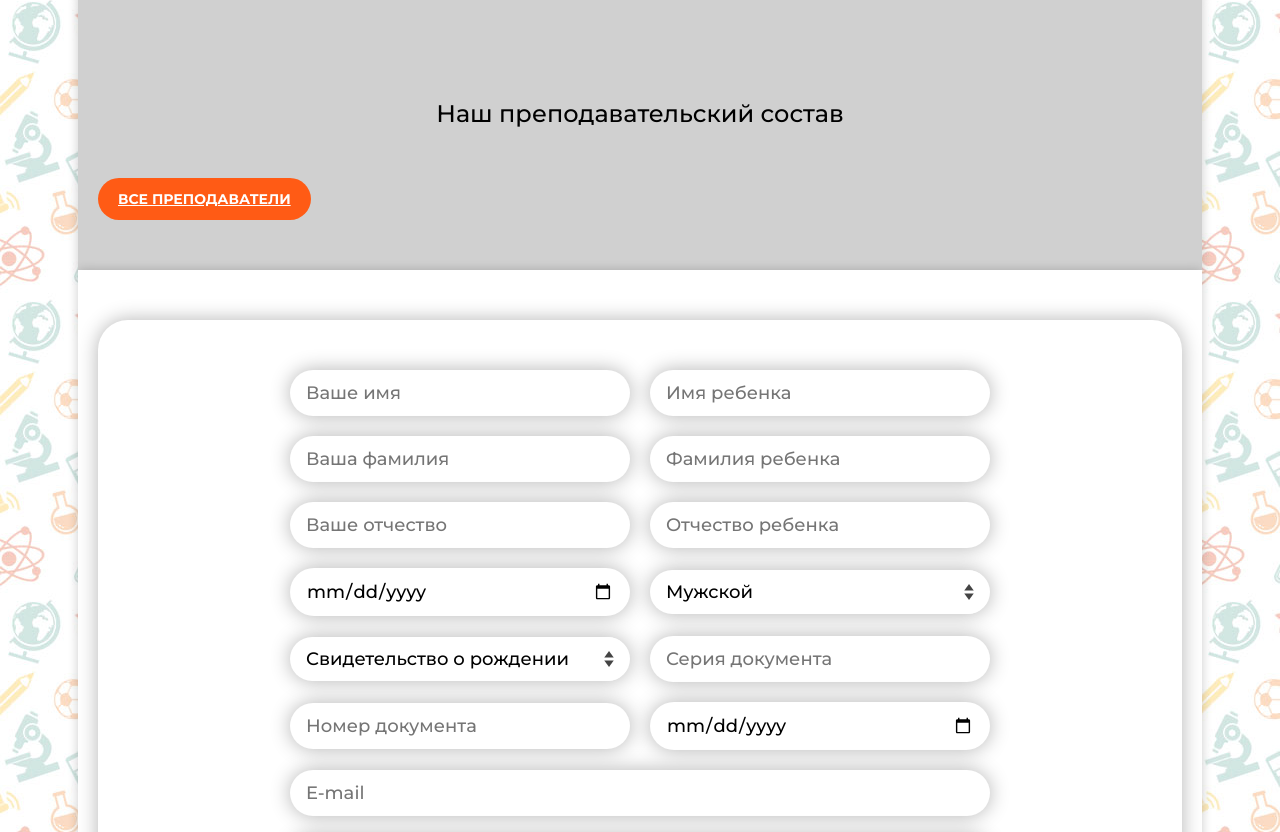
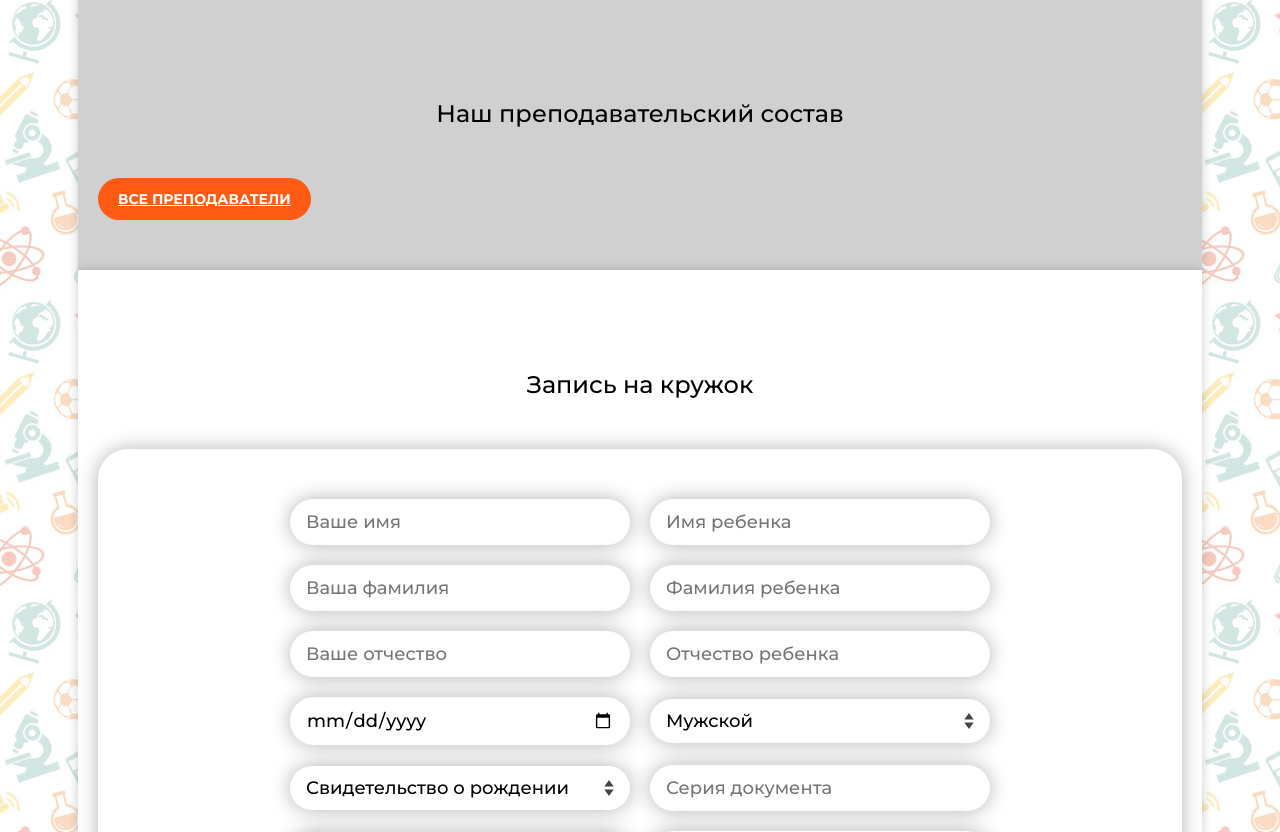
Before and after one commit to God-Of-Code3/SchoolClubs, a Flask app: template SchoolClubs/templates/index.html in a window 1280 px wide. Shown: the part 639-1471 px from the top of the page. Run offline with Flask 2, Linux system fonts and the light colour scheme; the template is opened without the code that fills it, so the values that code supplies are empty.

Commit message:
Добавлен заголовок

```diff
--- a/SchoolClubs/templates/register_in_club_form.html
+++ b/SchoolClubs/templates/register_in_club_form.html
@@ -1,5 +1,8 @@
 <div class="section">
 	<div class="container">
+		<div class="section__title">
+			Запись на кружок
+		</div>
 		<div class="section__content">
 			<form action="/statement_handler/" method="post">
 				<div class="form__row row">
```
